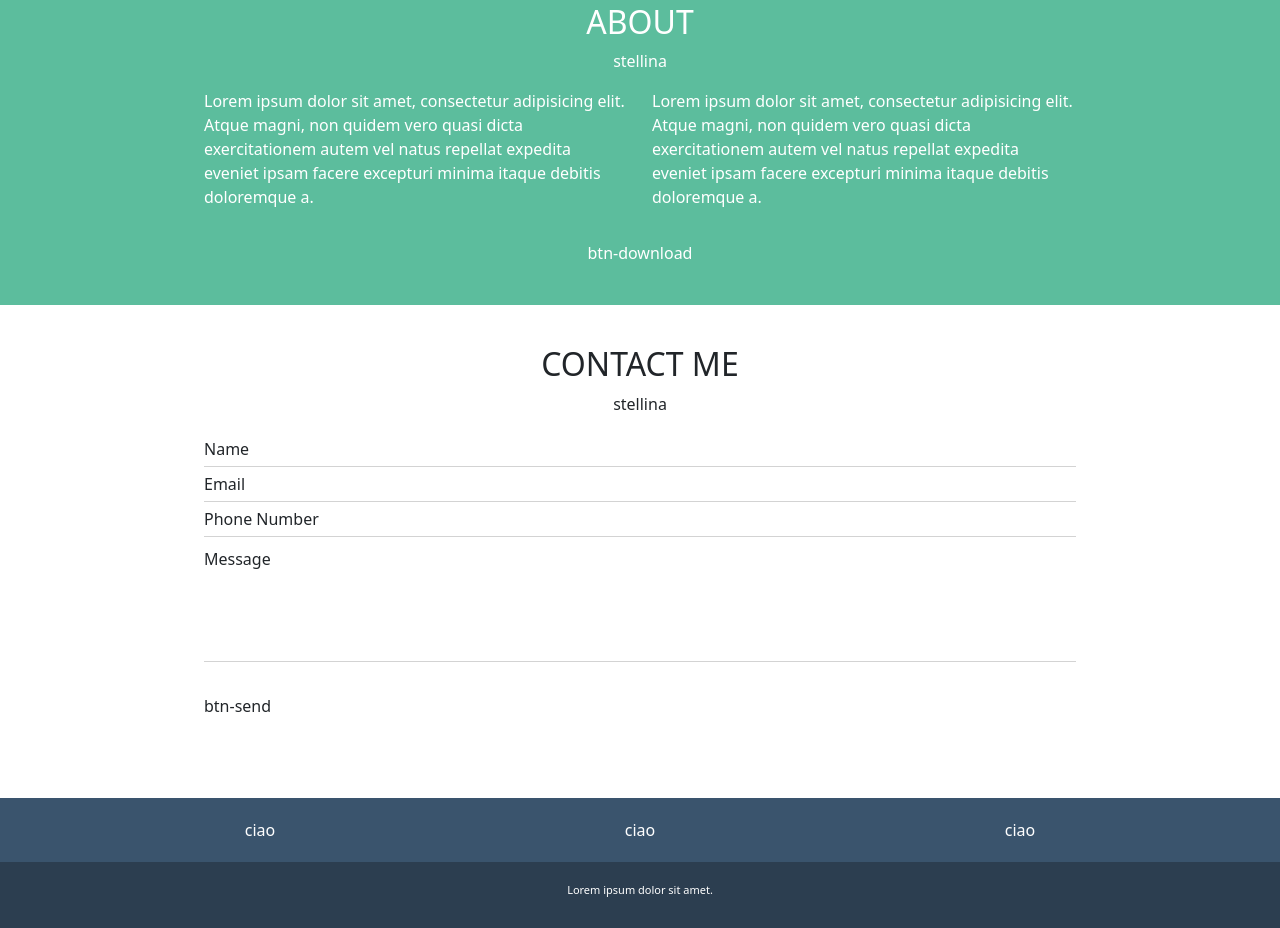
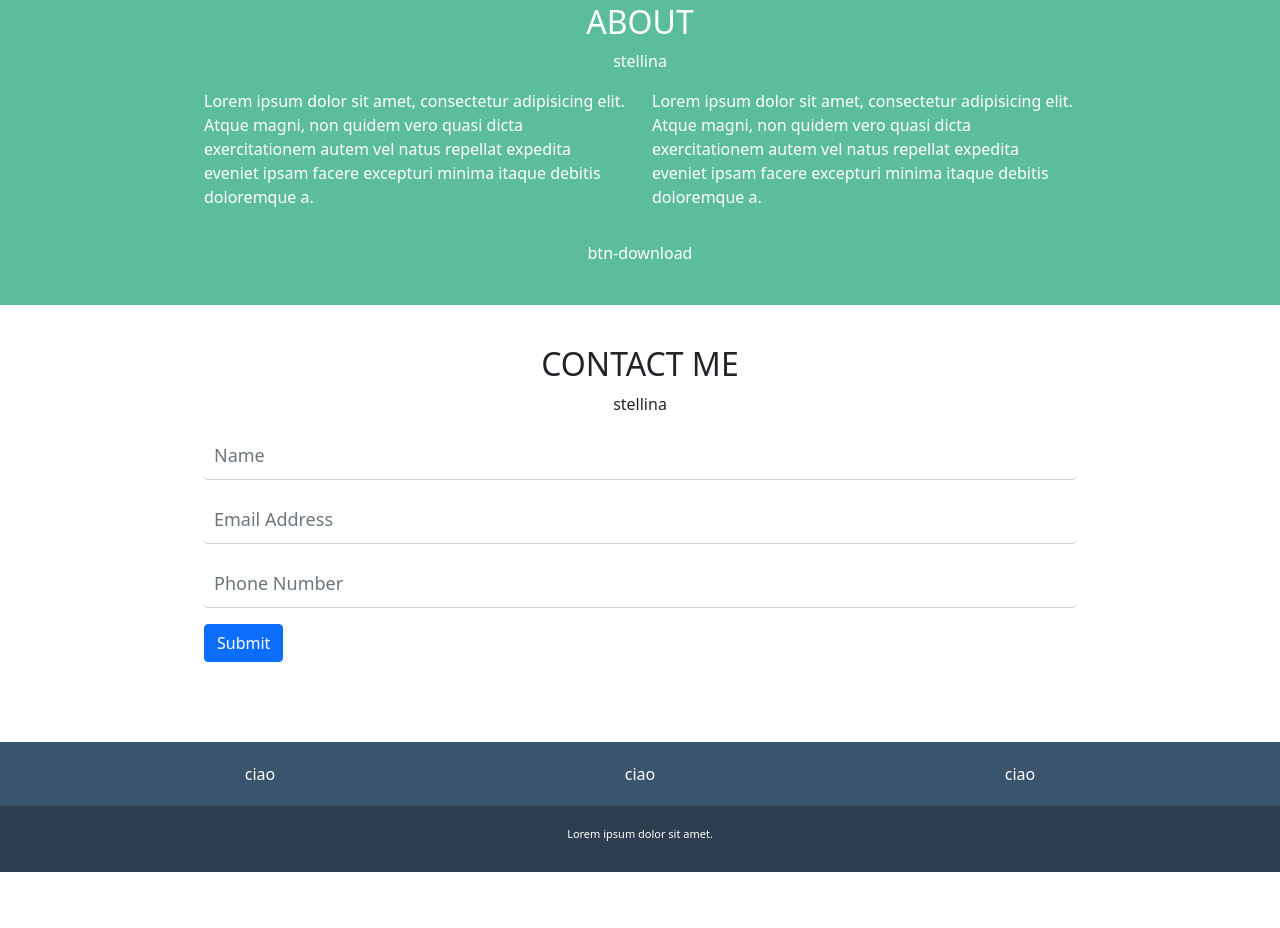
Before and after one commit to Ilariallaria/html-css-bootstrap-freelancer, a plain HTML site: page index.html in a window 1280 px wide. Shown: the part 958-1886 px from the top of the page. After the commit the page ends 1830 px from the top, so only its background shows below. Drawn offline with nearby package versions, Linux system fonts and the light colour scheme.

Commit message:
fix done

```diff
--- a/css/style.css
+++ b/css/style.css
@@ -102,14 +102,24 @@ header .burger{
 }
 
 /*--------------------------- contact */
-.ms_form div{
+input.form-control,
+textarea.form-control {
+    border-top: 0;
+    border-left: 0;
+    border-right: 0;
+    font-size: 18px;
+    padding: 10px;
+}
+/* input.form-control:focus,
+textarea.form-control:focus {
+    border-top: transparent;
+    border-left: transparent;
+    border-right: transparent;
     border-bottom: 1px solid lightgray;
-    padding: 5px 0;
-}
+    box-shadow: none;
+} */
 
-.ms_form div:last-of-type{
-    padding: 10px 0 90px;
-}
+
 
 .left{
     text-align: left;
--- a/index.html
+++ b/index.html
@@ -184,16 +184,27 @@
                         <span>stellina</span>
                     </div>
 
-                    <div class="ms_form">
-                        <div>Name</div>
-                        <div>Email</div>
-                        <div>Phone Number</div>
-                        <div>Message</div>
-                    </div>
+                    <form>
+                        <div class="mb-3">
+                          <label for="name" class="form-label visually-hidden">Name</label>
+                          <input type="text" class="form-control" id="Name" aria-describedby="emailHelp" placeholder="Name">
+                        </div>
+                        <div class="mb-3">
+                          <label for="email" class="form-label visually-hidden">Email Address</label>
+                          <input type="text" class="form-control" id="email" placeholder="Email Address">
+                        </div>
+                        <div class="mb-3">
+                            <label for="phone number" class="form-label visually-hidden">Phone Number</label>
+                            <input type="text" class="form-control" id="phone number" placeholder="Phone Number">
+                        </div>
 
-                    <div class="ms_btn left">
-                        btn-send
-                    </div>
+                        <!-- <div class="mb-3">
+                            <label for="message" class="form-label visually-hidden">Message</label>
+                            <textarea class="form-control" id="message" rows="3" placeholder="Message">
+                        </div> -->
+
+                        <button type="submit" class="btn btn-primary">Submit</button>
+                    </form>
 
                 </div>
             </div>
```
